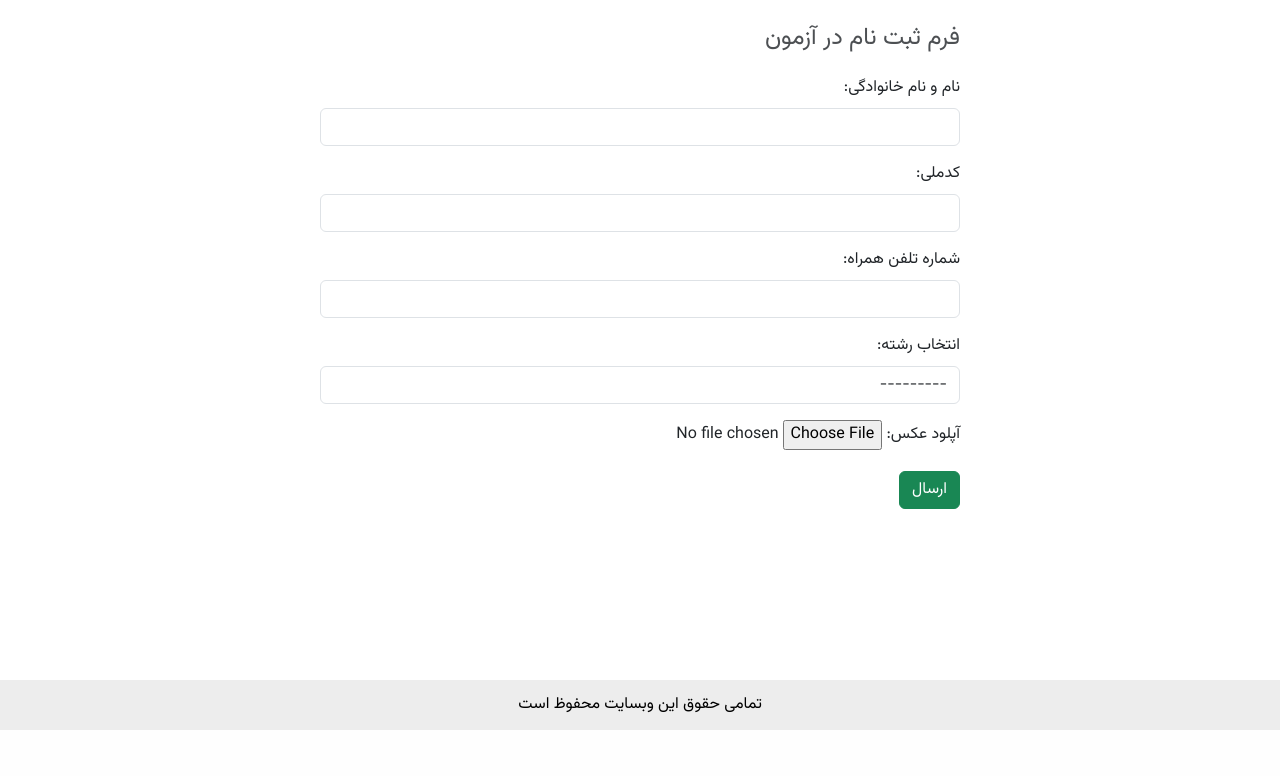
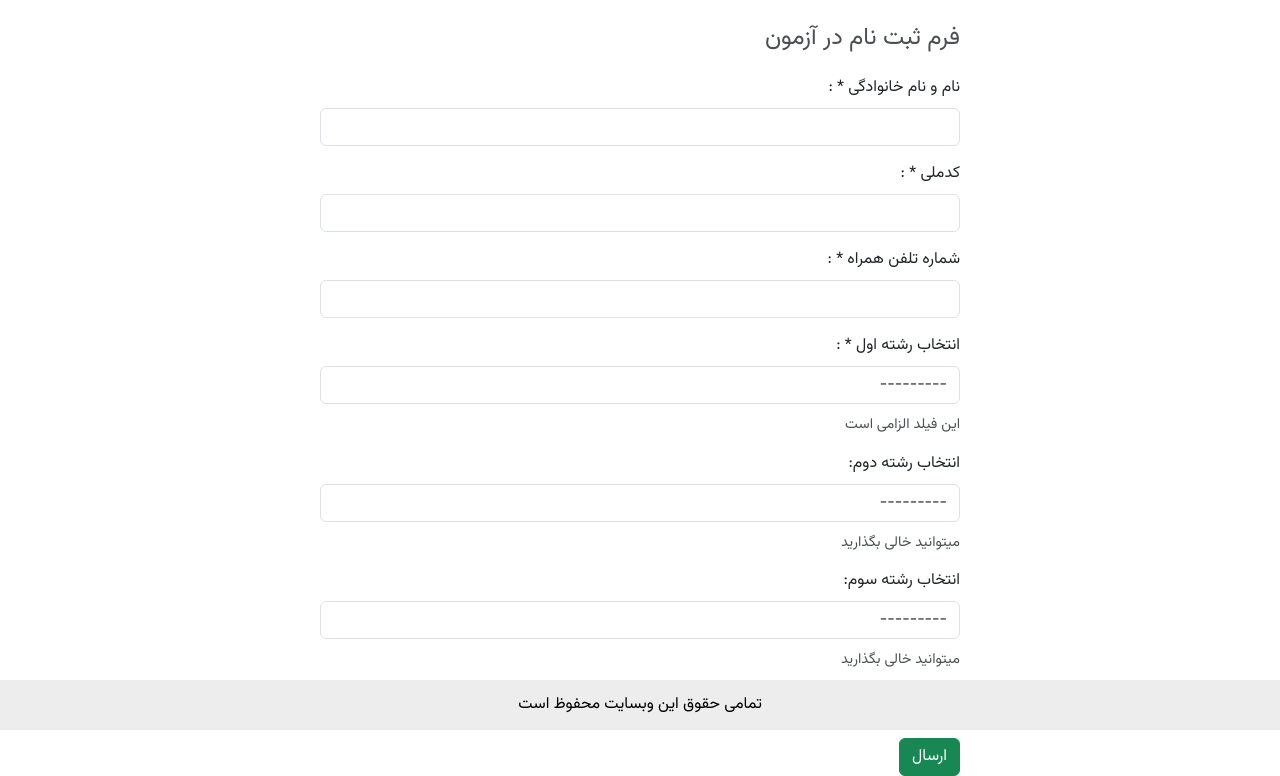
Before and after one commit to amirdks/kafna, a Django app: page /quiz/register-quiz/ in a window 1280 px wide. Shown: the part 70-846 px from the top of the page. Before the commit the page ends 800 px from the top, so only its background shows below. Run offline with Django 4.2, Linux system fonts and the light colour scheme; data that the repository does not hold is empty.

Commit message:
first commit

```diff
--- a/quiz_module/forms.py
+++ b/quiz_module/forms.py
@@ -12,12 +12,21 @@ class RegisterQuizForm(forms.ModelForm):
             "national_code": forms.TextInput(attrs={"class": "form-control"}),
             "phone_number": forms.TextInput(attrs={"class": "form-control"}),
             "field": forms.Select(attrs={"class": "form-control"}),
+            "field_2": forms.Select(attrs={"class": "form-control"}),
+            "field_3": forms.Select(attrs={"class": "form-control"}),
             "image_file": forms.FileInput(attrs={"class": "form-control-file", "accept": ".pdf"}),
         }
+        help_texts = {
+            "field": "این فیلد الزامی است",
+            "field_2": "میتوانید خالی بگذارید",
+            "field_3": "میتوانید خالی بگذارید",
+        }
         labels = {
-            "full_name": "نام و نام خانوادگی",
-            "national_code": "کدملی",
-            "phone_number": "شماره تلفن همراه",
-            "field": "انتخاب رشته",
-            "image_file": "آپلود عکس",
+            "full_name": "نام و نام خانوادگی * ",
+            "national_code": "کدملی * ",
+            "phone_number": "شماره تلفن همراه * ",
+            "field": "انتخاب رشته اول * ",
+            "field_2": "انتخاب رشته دوم",
+            "field_3": "انتخاب رشته سوم",
+            "image_file": "آپلود عکس * ",
         }
--- a/quiz_module/models.py
+++ b/quiz_module/models.py
@@ -20,8 +20,18 @@ class Quiz(models.Model):
     full_name = models.CharField(max_length=255, verbose_name="نام و نام خانوادگی")
     national_code = models.CharField(max_length=10, unique=True, validators=[is_valid_iran_code], verbose_name='کد ملی')
     phone_number = models.CharField(max_length=13, unique=True, verbose_name='شماره تلفن همراه')
-    field = models.ForeignKey(to="QuizField", on_delete=models.CASCADE, verbose_name="رشته انتخابی")
-    image_file = models.FileField(upload_to="image_file", verbose_name="فایل تصویر",
+    field = models.ForeignKey(to="QuizField", help_text="این فیلد اجباری میباشد", related_name="first_field", on_delete=models.CASCADE,
+                              verbose_name="رشته انتخابی اول")
+    field_2 = models.ForeignKey(to="QuizField", related_name="second_field", null=True, blank=True,
+                                on_delete=models.CASCADE,
+                                help_text="میتوانید این مورد را خالی بگذارید",
+                                verbose_name="رشته انتخابی دوم")
+    field_3 = models.ForeignKey(to="QuizField", help_text="میتوانید این مورد را خالی بگذارید",
+                                related_name="third_field", null=True, blank=True,
+                                on_delete=models.CASCADE,
+                                verbose_name="رشته انتخابی سوم")
+    image_file = models.FileField(upload_to="image_file",
+                                  verbose_name="فایل تصویر",
                                   validators=[validate_file_extension])
     created_at = models.DateTimeField(auto_now_add=True)
     updated_at = models.DateTimeField(auto_now=True)
--- a/quiz_module/templates/quiz_module/quiz_success.html
+++ b/quiz_module/templates/quiz_module/quiz_success.html
@@ -6,7 +6,7 @@
     <meta name="viewport"
           content="width=device-width, user-scalable=no, initial-scale=1.0, maximum-scale=1.0, minimum-scale=1.0">
     <meta http-equiv="X-UA-Compatible" content="ie=edge">
-    <title>ثبت نام در آزمون</title>
+    <title>ثبت نام موفقیت آمیز</title>
     <link rel="stylesheet" href="{% static 'css/style.css' %}">
     <link href="https://cdn.jsdelivr.net/npm/bootstrap@5.3.0/dist/css/bootstrap.min.css" rel="stylesheet"
           integrity="sha384-9ndCyUaIbzAi2FUVXJi0CjmCapSmO7SnpJef0486qhLnuZ2cdeRhO02iuK6FUUVM" crossorigin="anonymous">
--- a/quiz_module/urls.py
+++ b/quiz_module/urls.py
@@ -4,5 +4,4 @@ from quiz_module import views
 
 urlpatterns = [
     path("register-quiz/", views.RegisterQuizView.as_view(), name="register_quiz_view"),
-    path("test/", views.Test.as_view(), name="test"),
 ]
--- a/quiz_module/views.py
+++ b/quiz_module/views.py
@@ -2,6 +2,7 @@ from django.shortcuts import render
 from django.views import View
 from django.views.generic import TemplateView
 
+from .form_errors import form_error
 from .forms import RegisterQuizForm
 
 
@@ -19,11 +20,10 @@ class RegisterQuizView(View):
         if form.is_valid():
             form.save()
             return render(request, "quiz_module/quiz_success.html")
+        print("valid nabood")
+        error = form_error(form)
+        print(error)
         context = {
             'form': form
         }
         return render(request, "quiz_module/register_quiz_page.html", context)
-
-
-class Test(TemplateView):
-    template_name = "quiz_module/quiz_success.html"
--- a/static/css/style.css
+++ b/static/css/style.css
@@ -221,6 +221,16 @@ footer span {
 .quiz-form label {
     margin-bottom: 8px;
 }
+.quiz-form .errorlist li{
+    color: red;
+}
+.quiz-form span{
+    display: block;
+    margin-top: 10px;
+    margin-bottom: 10px;
+    font-size: .9rem;
+    opacity: .8;
+}
 
 .quiz-footer {
     background-color: #ededed;
```
Also changed, not shown: quiz_module/form_errors.py (added, +12 -0 lines), quiz_module/migrations/0002_quiz_field_2_quiz_field_3_alter_quiz_field.py (added).
